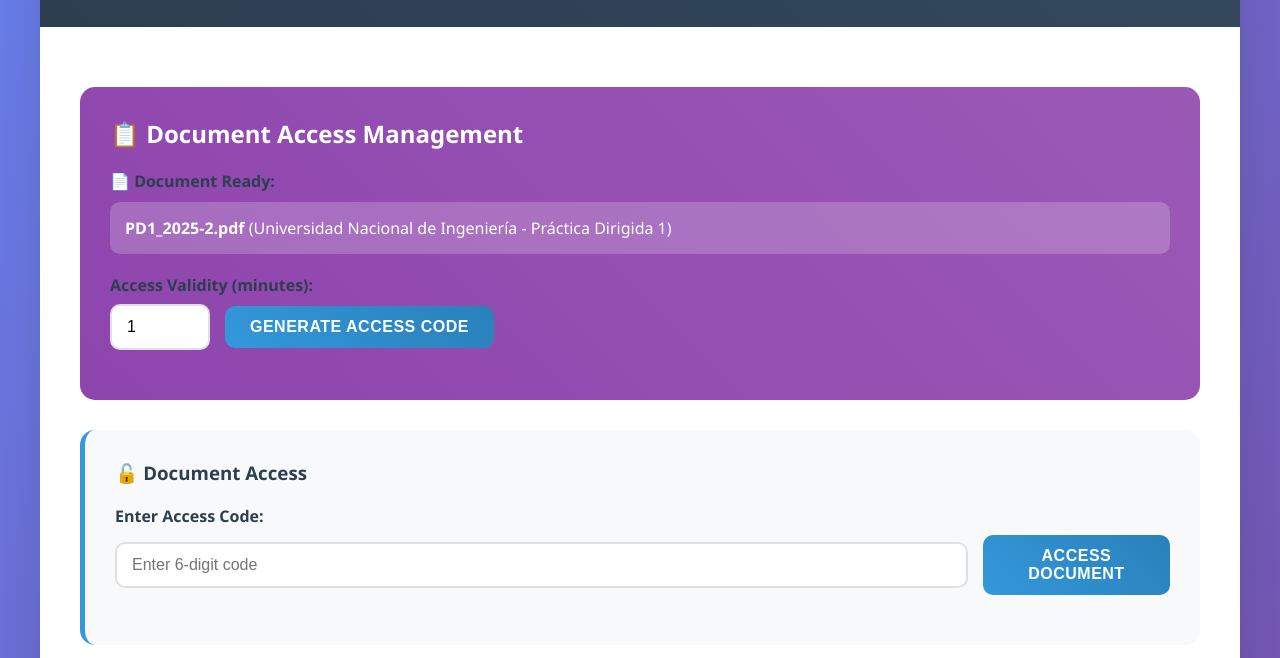
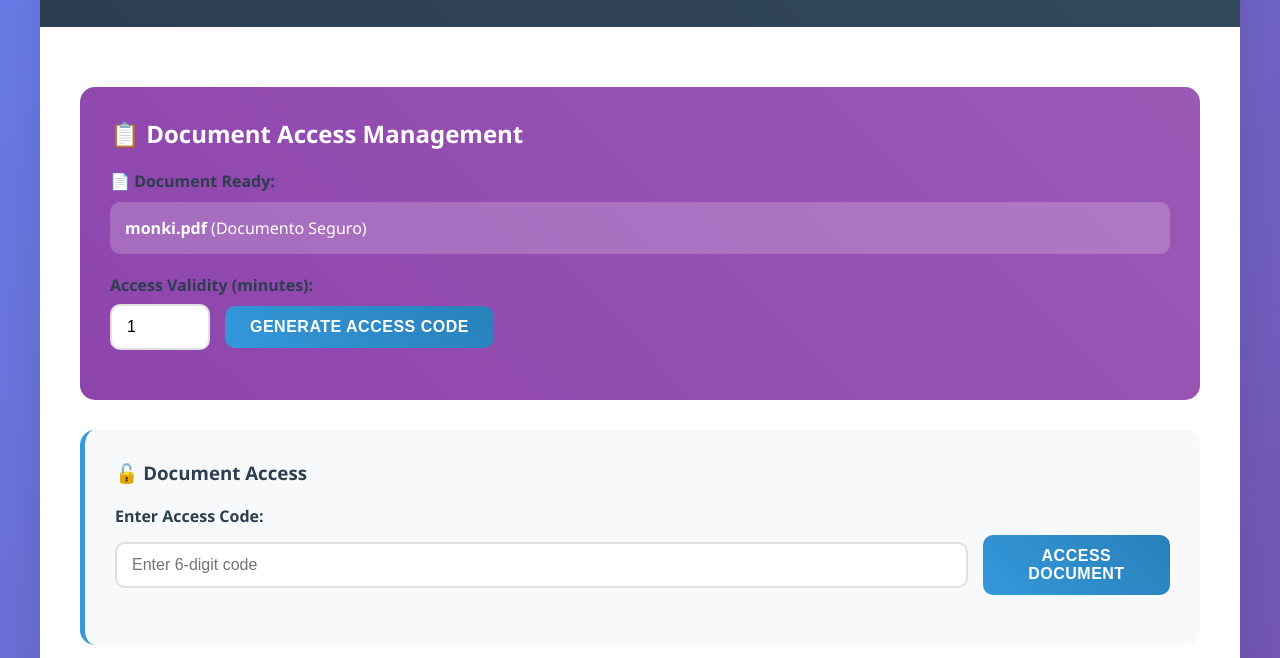
Before and after one commit to sebaswaton/web, a plain HTML site: page index.html in a window 1280 px wide. Shown: the part 142-800 px from the top of the page. Drawn offline with Linux system fonts and the light colour scheme.

Commit message:
Update document name in access management section

```diff
--- a/index.html
+++ b/index.html
@@ -187,7 +187,7 @@
                 <div class="form-group">
                     <label>📄 Document Ready:</label>
                     <div style="background: rgba(255,255,255,0.2); padding: 15px; border-radius: 10px; margin: 10px 0;">
-                        <strong>PD1_2025-2.pdf</strong> (Universidad Nacional de Ingeniería - Práctica Dirigida 1)
+                        <strong>monki.pdf</strong> (Documento Seguro)
                     </div>
                 </div>
                 <div class="form-group">
```
